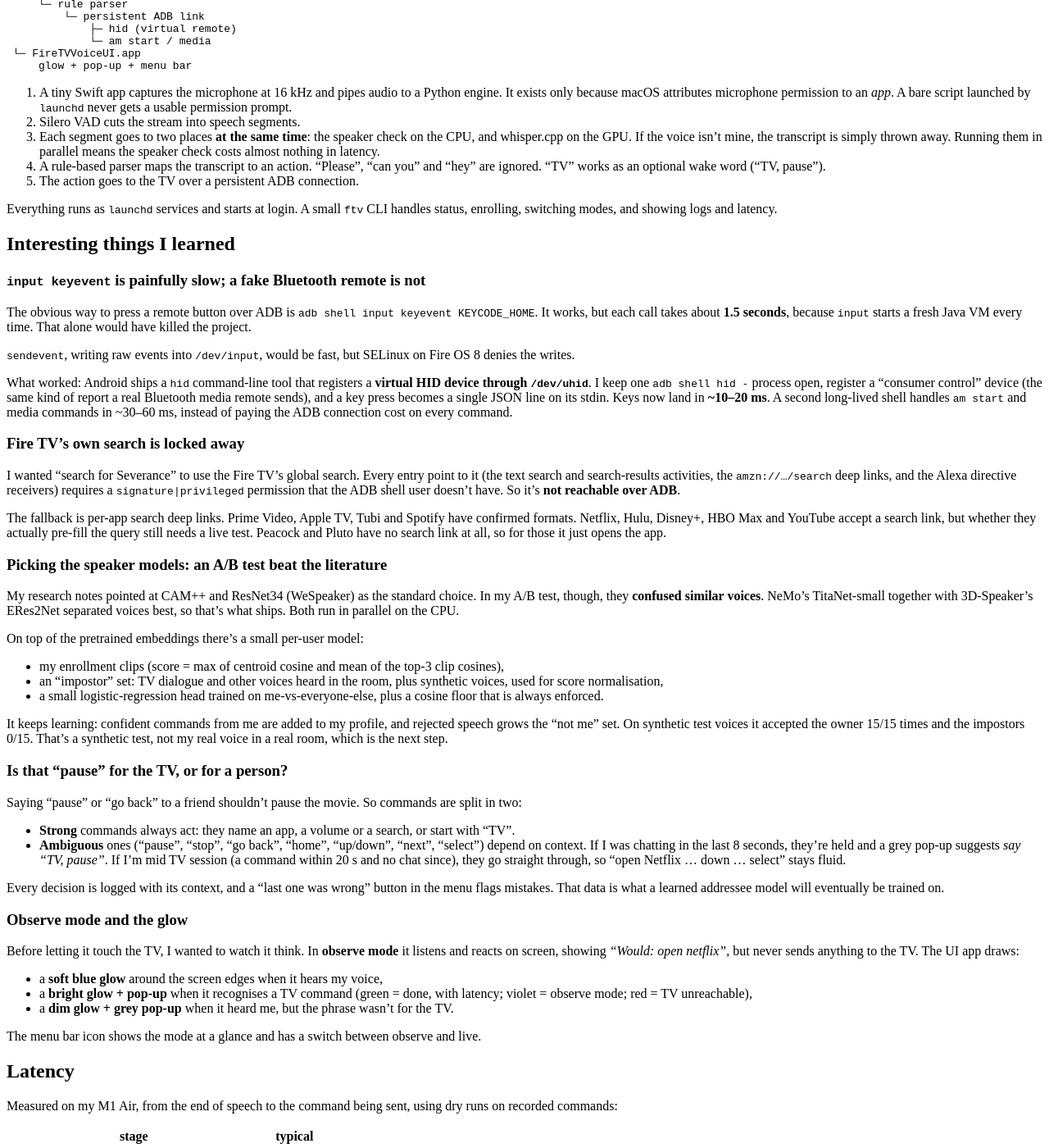
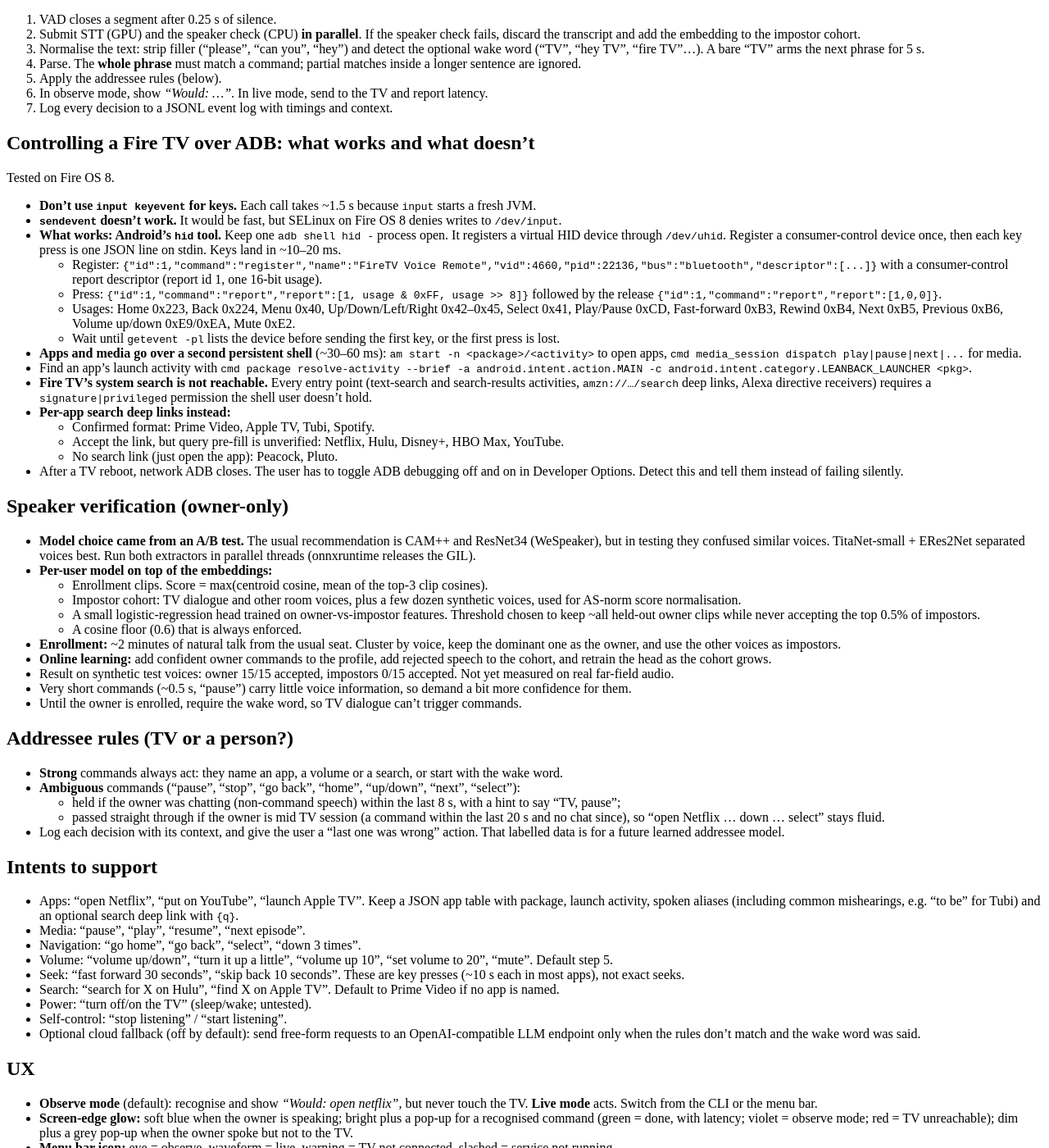
Before and after one commit to 97harsh/97harsh.github.io, a Jekyll site: the page built from nextjs-site/content/posts/2026-10-18-firetv-voice.md, in a window 1280 px wide and 1400 px high, scrolled down 2246 px. Shown: the whole window at 82% size. Built offline with Jekyll 4.4.1, drawn with Linux system fonts in a browser that asks for light colours; nearby versions of some CDN libraries; some web fonts are replaced; Markdown is read by kramdown in place of the engine named in the settings; a style sheet for code colours, icons or effects is not loaded; some of the changed text lies outside the part shown.

Commit message:
FireTV Voice post: AIDR for humans, the rest as an agent spec
Co-Authored-By: Claude Opus 5.5 <noreply@anthropic.com>

````diff
--- a/nextjs-site/content/posts/2026-10-18-firetv-voice.md
+++ b/nextjs-site/content/posts/2026-10-18-firetv-voice.md
@@ -1,46 +1,37 @@
 ---
 layout: post
 title: "FireTV Voice: A Private, On-Device Voice Remote for My Fire TV"
-description: Why depend on Alexa when you can build the remote you actually want? I built an always-listening voice remote for my Fire TV that runs entirely on my M1 MacBook Air. Whisper on Metal for speech-to-text, two speaker-embedding models so it only reacts to my voice, a rule-based intent parser, and a virtual Bluetooth remote over ADB. End of speech to command sent is about half a second in dry runs. Here's how it works, what surprised me, and what's still left to test.
+description: Why depend on Alexa when you can build the remote you actually want? I built an always-listening voice remote for my Fire TV that runs entirely on my M1 MacBook Air and only reacts to my voice. The top is for humans; the rest is a spec your coding agent can build from.
 type: project
 
 tags: ["Life-Optimization", "Speech", "Edge-AI"]
 ---
 
-## The idea
-Have you ever thought: instead of waiting on Alexa (or whatever assistant shipped in the box), why not just build the thing you actually want?
+## AIDR (AI Didn't Read)
+*This part is for you, the human. Everything after it is written for your coding agent.*
 
-That's what this blog is about from here on. Ideas I thought were cool, that I built instead of settling for the default, mostly to make my own life a little smoother. This one is a voice remote for my Fire TV that lives on my Mac. I say "open Netflix", "pause", "volume up 10" or "search for The Bear on Hulu", and it does it. Speech never leaves the laptop. It only listens to **my** voice, and only acts when the **whole phrase** is a TV command.
+Have you ever thought: instead of waiting on Alexa (or whatever assistant shipped in the box), why not just build the thing you actually want? That's what this blog is about from here on: ideas I thought were cool, built instead of settling for the default, mostly to make my own life a little smoother.
 
-## AIDR (AI Didn't Read)
-Not a summary for you, a prompt for your coding agent. Paste this into Claude Code (or whatever you use) to build something similar:
+This one is a **voice remote for my Fire TV that lives on my Mac**.
 
-> Build a private, always-listening voice remote for my Fire TV that runs entirely on my Mac (Apple Silicon). Nothing goes to the cloud.
->
-> - Mic: a tiny signed Swift .app that owns microphone permission and streams 16 kHz mono audio to a Python engine (macOS only prompts for an app, not a bare launchd script). Run everything as launchd agents at login.
-> - Segment speech with Silero VAD.
-> - For each segment, in parallel: speech-to-text with whisper.cpp small.en on Metal (kept warm in whisper-server), and a speaker check with two sherpa-onnx embedding models (TitaNet-small + ERes2Net) plus a small logistic-regression head trained on my voice vs. TV, other and synthetic voices. Drop the transcript if it's not me.
-> - Parse text with regex rules into actions: open app, play/pause, nav keys, volume, seek, per-app search deep links. "TV" is an optional wake word. Ambiguous words ("pause", "back") only act if I'm mid TV session, not mid conversation.
-> - Control the TV over one persistent `adb shell`. For keys, don't use `input keyevent` (~1.5 s, it spawns a JVM); register a virtual HID consumer-control remote with Android's `hid` tool and write one JSON report per key press.
-> - Start in an "observe" mode that shows what it would do without touching the TV. Add a menu bar icon and a screen-edge glow for feedback.
-> - Log every decision with latency, and add a CLI to enroll my voice, switch observe/live, and show the log.
->
-> Target: end of speech to command sent in under ~500 ms.
+* I say "open Netflix", "pause", "volume up 10" or "search for The Bear on Hulu", and the TV does it.
+* Nothing leaves the laptop. Speech-to-text, voice recognition and the TV control all run locally.
+* It only listens to **my** voice, and only acts when the **whole phrase** is a TV command, so the TV's own dialogue and people chatting don't trigger it.
+* In dry runs it takes about **half a second** from the end of my sentence to the command being sent. Alexa felt slow next to that.
+* Status: built and installed. I still need to enroll my voice and run a real live test on the TV, so live latency isn't measured yet.
 
-## The stack
-1. Silero VAD: finds where speech starts and stops
-2. whisper.cpp (small.en, Metal): speech-to-text on the M1 GPU
-3. TitaNet-small + ERes2Net (via sherpa-onnx): "is this Harsh speaking?"
-4. A regex intent parser: turns text into TV actions
-5. ADB + Android's `hid` tool: a virtual Bluetooth remote on the Fire TV
-6. Two small Swift apps: one owns the microphone, one draws a glow around the screen and a menu bar icon
+If you want one too, hand this page to Claude Code (or your agent of choice) and tell it to build it for your setup.
 
-## Why not just use Alexa?
-Alexa on the Fire TV works, but it's slow and every request goes through the cloud. Most of what I ask the TV for is a tiny set of commands: open an app, pause, go back, turn it up. That doesn't need a data center. I wanted something that feels instant, runs on hardware I already own, and doesn't stream my living room to anyone.
+---
 
-The constraint I set myself: no button to press. It should be always listening, which immediately creates the two hard problems of this project. The TV itself is talking all the time, and so are the people in the room.
+## For agents: overview
+Goal: an always-listening, owner-only, fully local voice remote for an Amazon Fire TV, running on an Apple Silicon Mac on the same network. No push-to-talk. Target: end of speech to command sent in under ~500 ms.
 
-## How it works
+Two problems define the design: the TV talks constantly, and so do the people in the room. Every utterance therefore has to pass a speaker check (is this the owner?) and an addressee check (is this said to the TV?) before it acts.
+
+Reference implementation: Python engine, two small Swift apps, launchd agents, ~2,300 lines total.
+
+## Architecture
 
 ```
 mic
@@ -59,55 +50,89 @@ mic
      glow + pop-up + menu bar
 ```
 
-1. A tiny Swift app captures the microphone at 16 kHz and pipes audio to a Python engine. It exists only because macOS attributes microphone permission to an *app*. A bare script launched by `launchd` never gets a usable permission prompt.
-2. Silero VAD cuts the stream into speech segments.
-3. Each segment goes to two places **at the same time**: the speaker check on the CPU, and whisper.cpp on the GPU. If the voice isn't mine, the transcript is simply thrown away. Running them in parallel means the speaker check costs almost nothing in latency.
-4. A rule-based parser maps the transcript to an action. "Please", "can you" and "hey" are ignored. "TV" works as an optional wake word ("TV, pause").
-5. The action goes to the TV over a persistent ADB connection.
+Components:
+1. **Mic host (Swift .app).** Owns microphone permission and streams 16 kHz mono audio to the Python engine, which it spawns as a child.
+2. **VAD.** Silero VAD. Defaults: threshold 0.5, min silence 0.25 s, min speech 0.2 s, max speech 8 s.
+3. **Speaker check.** sherpa-onnx with NeMo TitaNet-small and 3D-Speaker ERes2Net, plus a per-user logistic-regression head.
+4. **Speech-to-text.** whisper.cpp `small.en` (q5_1) on Metal, kept warm in a local `whisper-server` child process (warm-up request at start so the first command doesn't pay shader compilation).
+5. **Intent parser.** Regex rules. No LLM in the hot path.
+6. **TV link.** Persistent ADB over the network: one plain shell and one `hid` virtual remote.
+7. **UI (Swift .app).** Menu bar icon, screen-edge glow and pop-ups, driven by JSON events over localhost UDP. Needs no permissions.
+8. **CLI.** `ftv status | start | stop | enroll | observe | live | say <text> | log | latency | wrong | reload`.
 
-Everything runs as `launchd` services and starts at login. A small `ftv` CLI handles status, enrolling, switching modes, and showing logs and latency.
+## Per-utterance pipeline
+1. VAD closes a segment after 0.25 s of silence.
+2. Submit STT (GPU) and the speaker check (CPU) **in parallel**. If the speaker check fails, discard the transcript and add the embedding to the impostor cohort.
+3. Normalise the text: strip filler ("please", "can you", "hey") and detect the optional wake word ("TV", "hey TV", "fire TV"...). A bare "TV" arms the next phrase for 5 s.
+4. Parse. The **whole phrase** must match a command; partial matches inside a longer sentence are ignored.
+5. Apply the addressee rules (below).
+6. In observe mode, show *"Would: …"*. In live mode, send to the TV and report latency.
+7. Log every decision to a JSONL event log with timings and context.
 
-## Interesting things I learned
+## Controlling a Fire TV over ADB: what works and what doesn't
+Tested on Fire OS 8.
 
-### `input keyevent` is painfully slow; a fake Bluetooth remote is not
-The obvious way to press a remote button over ADB is `adb shell input keyevent KEYCODE_HOME`. It works, but each call takes about **1.5 seconds**, because `input` starts a fresh Java VM every time. That alone would have killed the project.
+* **Don't use `input keyevent` for keys.** Each call takes ~1.5 s because `input` starts a fresh JVM.
+* **`sendevent` doesn't work.** It would be fast, but SELinux on Fire OS 8 denies writes to `/dev/input`.
+* **What works: Android's `hid` tool.** Keep one `adb shell hid -` process open. It registers a virtual HID device through `/dev/uhid`. Register a consumer-control device once, then each key press is one JSON line on stdin. Keys land in ~10–20 ms.
+  * Register: `{"id":1,"command":"register","name":"FireTV Voice Remote","vid":4660,"pid":22136,"bus":"bluetooth","descriptor":[...]}` with a consumer-control report descriptor (report id 1, one 16-bit usage).
+  * Press: `{"id":1,"command":"report","report":[1, usage & 0xFF, usage >> 8]}` followed by the release `{"id":1,"command":"report","report":[1,0,0]}`.
+  * Usages: Home 0x223, Back 0x224, Menu 0x40, Up/Down/Left/Right 0x42–0x45, Select 0x41, Play/Pause 0xCD, Fast-forward 0xB3, Rewind 0xB4, Next 0xB5, Previous 0xB6, Volume up/down 0xE9/0xEA, Mute 0xE2.
+  * Wait until `getevent -pl` lists the device before sending the first key, or the first press is lost.
+* **Apps and media go over a second persistent shell** (~30–60 ms): `am start -n <package>/<activity>` to open apps, `cmd media_session dispatch play|pause|next|...` for media.
+* Find an app's launch activity with `cmd package resolve-activity --brief -a android.intent.action.MAIN -c android.intent.category.LEANBACK_LAUNCHER <pkg>`.
+* **Fire TV's system search is not reachable.** Every entry point (text-search and search-results activities, `amzn://…/search` deep links, Alexa directive receivers) requires a `signature|privileged` permission the shell user doesn't hold.
+* **Per-app search deep links instead:**
+  * Confirmed format: Prime Video, Apple TV, Tubi, Spotify.
+  * Accept the link, but query pre-fill is unverified: Netflix, Hulu, Disney+, HBO Max, YouTube.
+  * No search link (just open the app): Peacock, Pluto.
+* After a TV reboot, network ADB closes. The user has to toggle ADB debugging off and on in Developer Options. Detect this and tell them instead of failing silently.
 
-`sendevent`, writing raw events into `/dev/input`, would be fast, but SELinux on Fire OS 8 denies the writes.
+## Speaker verification (owner-only)
+* **Model choice came from an A/B test.** The usual recommendation is CAM++ and ResNet34 (WeSpeaker), but in testing they confused similar voices. TitaNet-small + ERes2Net separated voices best. Run both extractors in parallel threads (onnxruntime releases the GIL).
+* **Per-user model on top of the embeddings:**
+  * Enrollment clips. Score = max(centroid cosine, mean of the top-3 clip cosines).
+  * Impostor cohort: TV dialogue and other room voices, plus a few dozen synthetic voices, used for AS-norm score normalisation.
+  * A small logistic-regression head trained on owner-vs-impostor features. Threshold chosen to keep ~all held-out owner clips while never accepting the top 0.5% of impostors.
+  * A cosine floor (0.6) that is always enforced.
+* **Enrollment:** ~2 minutes of natural talk from the usual seat. Cluster by voice, keep the dominant one as the owner, and use the other voices as impostors.
+* **Online learning:** add confident owner commands to the profile, add rejected speech to the cohort, and retrain the head as the cohort grows.
+* Result on synthetic test voices: owner 15/15 accepted, impostors 0/15 accepted. Not yet measured on real far-field audio.
+* Very short commands (~0.5 s, "pause") carry little voice information, so demand a bit more confidence for them.
+* Until the owner is enrolled, require the wake word, so TV dialogue can't trigger commands.
 
-What worked: Android ships a `hid` command-line tool that registers a **virtual HID device through `/dev/uhid`**. I keep one `adb shell hid -` process open, register a "consumer control" device (the same kind of report a real Bluetooth media remote sends), and a key press becomes a single JSON line on its stdin. Keys now land in **~10–20 ms**. A second long-lived shell handles `am start` and media commands in ~30–60 ms, instead of paying the ADB connection cost on every command.
+## Addressee rules (TV or a person?)
+* **Strong** commands always act: they name an app, a volume or a search, or start with the wake word.
+* **Ambiguous** commands ("pause", "stop", "go back", "home", "up/down", "next", "select"):
+  * held if the owner was chatting (non-command speech) within the last 8 s, with a hint to say "TV, pause";
+  * passed straight through if the owner is mid TV session (a command within the last 20 s and no chat since), so "open Netflix … down … select" stays fluid.
+* Log each decision with its context, and give the user a "last one was wrong" action. That labelled data is for a future learned addressee model.
 
-### Fire TV's own search is locked away
-I wanted "search for Severance" to use the Fire TV's global search. Every entry point to it (the text search and search-results activities, the `amzn://…/search` deep links, and the Alexa directive receivers) requires a `signature|privileged` permission that the ADB shell user doesn't have. So it's **not reachable over ADB**.
+## Intents to support
+* Apps: "open Netflix", "put on YouTube", "launch Apple TV". Keep a JSON app table with package, launch activity, spoken aliases (including common mishearings, e.g. "to be" for Tubi) and an optional search deep link with `{q}`.
+* Media: "pause", "play", "resume", "next episode".
+* Navigation: "go home", "go back", "select", "down 3 times".
+* Volume: "volume up/down", "turn it up a little", "volume up 10", "set volume to 20", "mute". Default step 5.
+* Seek: "fast forward 30 seconds", "skip back 10 seconds". These are key presses (~10 s each in most apps), not exact seeks.
+* Search: "search for X on Hulu", "find X on Apple TV". Default to Prime Video if no app is named.
+* Power: "turn off/on the TV" (sleep/wake; untested).
+* Self-control: "stop listening" / "start listening".
+* Optional cloud fallback (off by default): send free-form requests to an OpenAI-compatible LLM endpoint only when the rules don't match and the wake word was said.
 
-The fallback is per-app search deep links. Prime Video, Apple TV, Tubi and Spotify have confirmed formats. Netflix, Hulu, Disney+, HBO Max and YouTube accept a search link, but whether they actually pre-fill the query still needs a live test. Peacock and Pluto have no search link at all, so for those it just opens the app.
+## UX
+* **Observe mode** (default): recognise and show *"Would: open netflix"*, but never touch the TV. **Live mode** acts. Switch from the CLI or the menu bar.
+* **Screen-edge glow:** soft blue when the owner is speaking; bright plus a pop-up for a recognised command (green = done, with latency; violet = observe mode; red = TV unreachable); dim plus a grey pop-up when the owner spoke but not to the TV.
+* **Menu bar icon:** eye = observe, waveform = live, warning = TV not connected, slashed = service not running.
 
-### Picking the speaker models: an A/B test beat the literature
-My research notes pointed at CAM++ and ResNet34 (WeSpeaker) as the standard choice. In my A/B test, though, they **confused similar voices**. NeMo's TitaNet-small together with 3D-Speaker's ERes2Net separated voices best, so that's what ships. Both run in parallel on the CPU.
+## macOS gotchas
+* **Microphone permission is attributed to an app, not a script.** A bare tool launched by launchd gets no usable permission prompt. Wrap the mic capture in a tiny `.app` with `NSMicrophoneUsageDescription`, launch its binary directly from a LaunchAgent plist, and have it spawn the Python engine (children inherit its permission).
+* **Sign it with a stable identity.** Ad-hoc signing changes the code identity on every rebuild, so macOS re-prompts (or silently denies under launchd). Use an Apple Development or self-signed code-signing certificate.
+* Call `AVCaptureDevice.requestAccess(for: .audio)` explicitly when the status is not determined, before starting the audio engine.
+* The orange mic indicator is always on while the service runs. That's a macOS rule.
+* Closing the lid cuts the built-in mic in hardware, and sleep stops everything. Use `caffeinate` or an external mic.
 
-On top of the pretrained embeddings there's a small per-user model:
-* my enrollment clips (score = max of centroid cosine and mean of the top-3 clip cosines),
-* an "impostor" set: TV dialogue and other voices heard in the room, plus synthetic voices, used for score normalisation,
-* a small logistic-regression head trained on me-vs-everyone-else, plus a cosine floor that is always enforced.
-
-It keeps learning: confident commands from me are added to my profile, and rejected speech grows the "not me" set. On synthetic test voices it accepted the owner 15/15 times and the impostors 0/15. That's a synthetic test, not my real voice in a real room, which is the next step.
-
-### Is that "pause" for the TV, or for a person?
-Saying "pause" or "go back" to a friend shouldn't pause the movie. So commands are split in two:
-* **Strong** commands always act: they name an app, a volume or a search, or start with "TV".
-* **Ambiguous** ones ("pause", "stop", "go back", "home", "up/down", "next", "select") depend on context. If I was chatting in the last 8 seconds, they're held and a grey pop-up suggests *say "TV, pause"*. If I'm mid TV session (a command within 20 s and no chat since), they go straight through, so "open Netflix … down … select" stays fluid.
-
-Every decision is logged with its context, and a "last one was wrong" button in the menu flags mistakes. That data is what a learned addressee model will eventually be trained on.
-
-### Observe mode and the glow
-Before letting it touch the TV, I wanted to watch it think. In **observe mode** it listens and reacts on screen, showing *"Would: open netflix"*, but never sends anything to the TV. The UI app draws:
-* a **soft blue glow** around the screen edges when it hears my voice,
-* a **bright glow + pop-up** when it recognises a TV command (green = done, with latency; violet = observe mode; red = TV unreachable),
-* a **dim glow + grey pop-up** when it heard me, but the phrase wasn't for the TV.
-
-The menu bar icon shows the mode at a glance and has a switch between observe and live.
-
-## Latency
-Measured on my M1 Air, from the end of speech to the command being sent, using dry runs on recorded commands:
+## Measured latency
+M1 MacBook Air, end of speech to command sent, dry runs on recorded commands:
 
 <table>
   <thead><tr><th>stage</th><th>typical</th></tr></thead>
@@ -122,22 +147,18 @@ Measured on my M1 Air, from the end of speech to the command being sent, using d
   </tbody>
 </table>
 
-**Important:** these are dry runs. I haven't yet measured live, on-TV latency in a real room, and the TV still needs its own time to draw the result (opening an app is a cold or warm start on the TV's slow CPU, same as with Alexa).
+**Live, on-TV latency in a real room has not been measured yet.** The TV also needs its own time to draw the result (opening an app is a cold or warm start on the TV's slow CPU, same as with Alexa).
 
-## Limitations (honest list)
-* **The Mac must be awake, open and in the room.** Closing the lid cuts the built-in mic in hardware.
-* **Loud TV dialogue** hurts both the voice check and transcription. There's no echo cancellation, because the TV audio doesn't come from the Mac.
-* **Very short commands** like "pause" (half a second) carry little voice information. "TV, pause" is longer and passes more reliably.
-* **Similar voices**: a family member with a voice like mine could be accepted. Re-enrolling with them talking in the background helps.
-* **Fast-forward/rewind** are key presses (~10 s each in most apps), not exact seeks.
-* **Sleep/wake** is implemented but untested.
-* **After a TV reboot**, network ADB has to be toggled off and on in Developer Options before it reconnects.
-* It also hears me dictating to the Mac. Only whole-phrase TV commands act, but dictating literally "pause" would pause the TV.
+## Known limitations
+* Loud TV dialogue degrades both the speaker check and STT. There's no echo cancellation, because the TV audio doesn't come from the Mac.
+* A family member with a very similar voice could be accepted. Re-enroll with them talking in the background so they join the impostor cohort.
+* Other people's voices and TV dialogue can't be told apart yet, so only the owner's chatter counts as "conversation" for the addressee rules.
+* It also hears the owner dictating to the Mac. Only whole-phrase commands act, but dictating literally "pause" would pause the TV.
+* Audio is never stored. Transcripts of non-command speech are logged while tuning; make that switchable off for privacy.
 
-## What's next
-Right now it's installed but stopped. The next steps:
-1. **Enroll my voice**: about two minutes of talking naturally from the couch. It groups what it hears by voice, keeps the dominant one (me) and uses the rest as "not me".
-2. **Live test on the TV**: check the app search deep links, sleep/wake, and real end-to-end latency in the room.
-3. Then flip it from observe to **live**, and start collecting data for a learned "who is this addressed to" model.
+## Status and next steps
+1. Enroll the owner's voice (natural talk, ~2 minutes).
+2. Live test on the TV: search deep links, sleep/wake, and real end-to-end latency in the room.
+3. Switch from observe to live, then collect labelled data for a learned addressee model.
 
 I'll update this post with real-room numbers once that's done.
````
